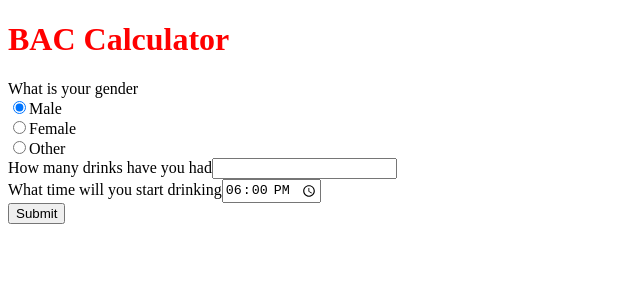
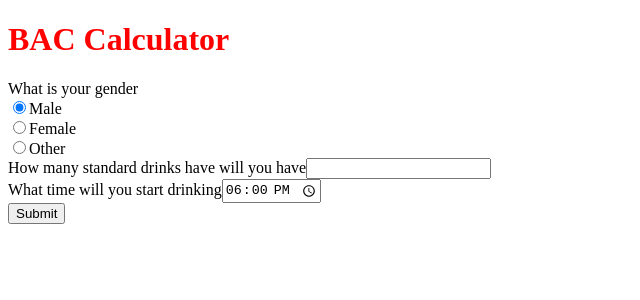
Before and after one commit to joshuasearle/bac-calc, a React app: page / in a window 1280 px wide. Shown: the top 300 px of the page, without its empty margins (0-640 px from the left). Built offline with nearby package versions, Linux system fonts and the light colour scheme.

Commit message:
Reword label

```diff
--- a/src/components/DrinksPicker.tsx
+++ b/src/components/DrinksPicker.tsx
@@ -11,7 +11,7 @@ const DrinksPicker: React.FC<DrinksPickerProps> = ({
 }) => {
   return (
     <div>
-      <label>How many drinks have you had</label>
+      <label>How many standard drinks have will you have</label>
       <input
         type='number'
         // Display zero as empty string
```
